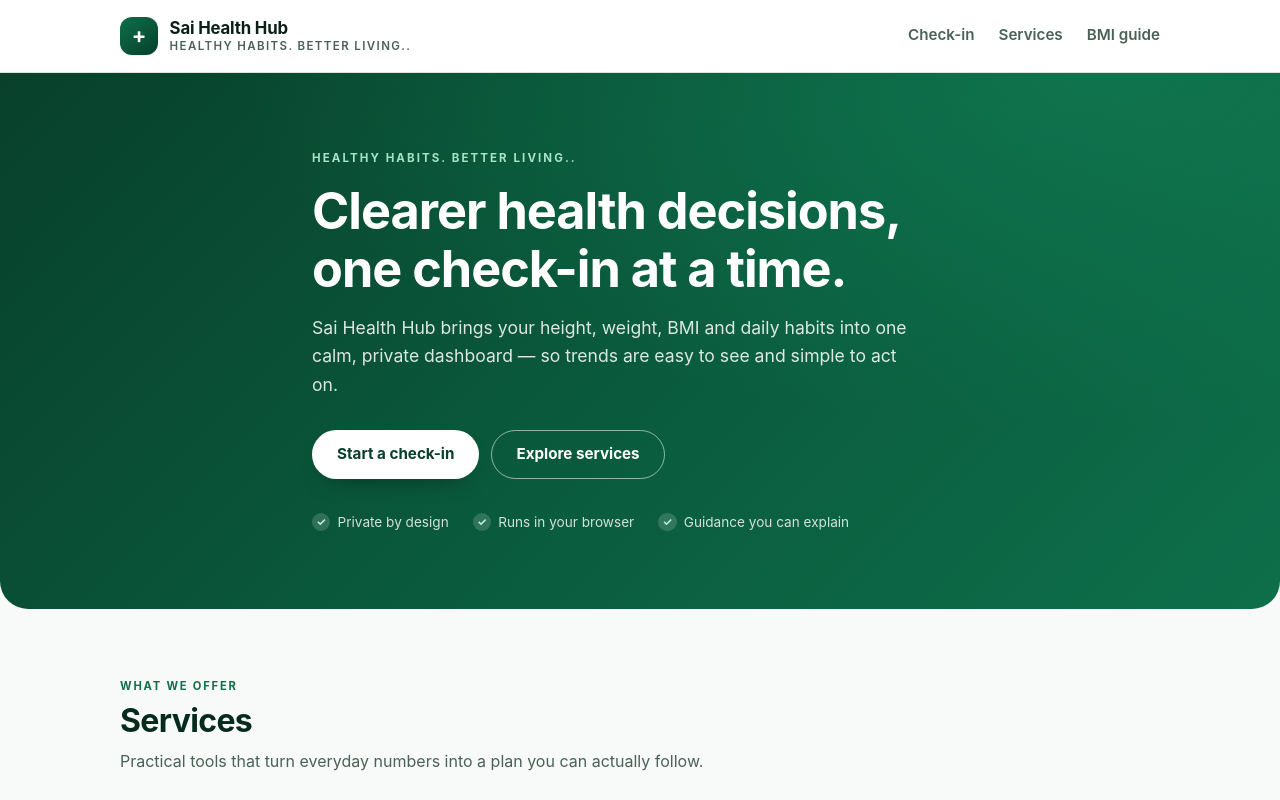
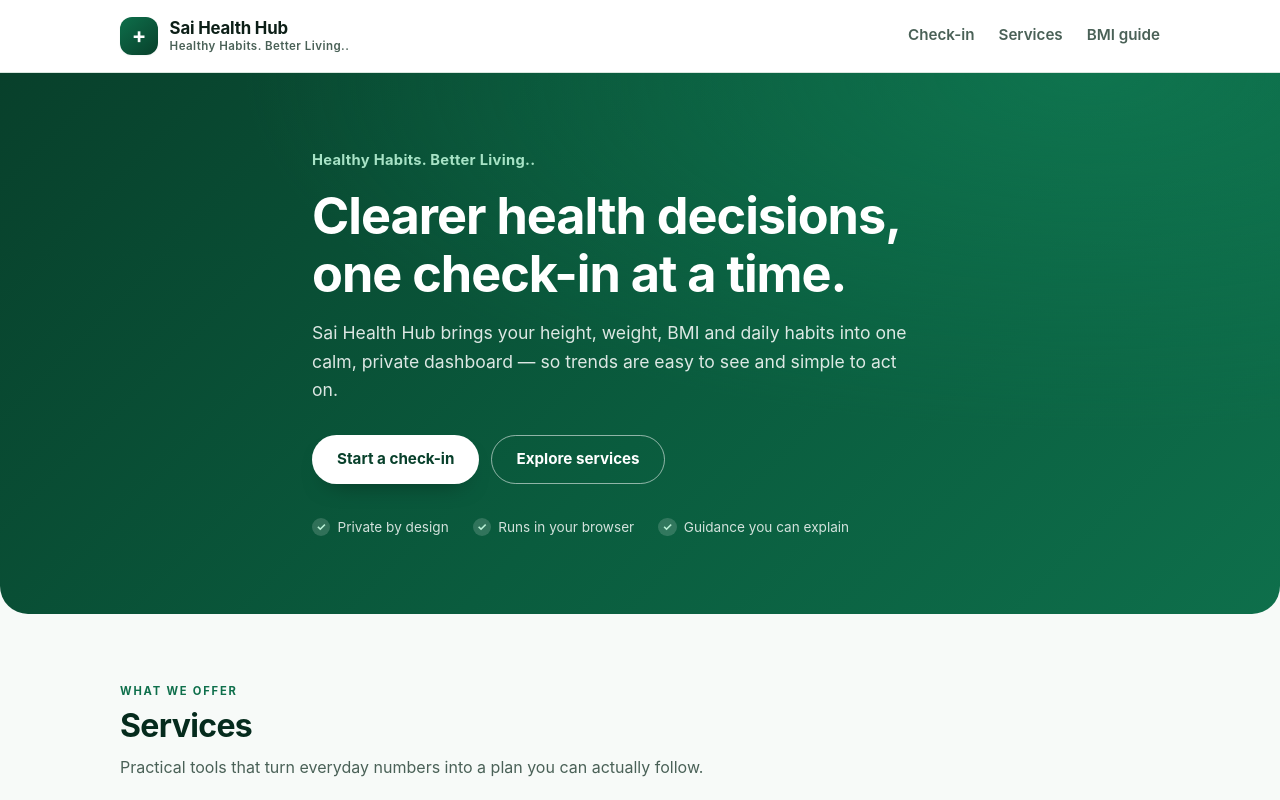
Before and after one commit to anshumohantyyfa-rgb/Sai-Health-Hub-, a website: page public/index.html in a window 1280 px wide. Shown: the top 800 px of the page. Drawn offline with Linux system fonts and the light colour scheme.

Commit message:
AppJet agent update (2 files)
- Edit public/index.html
- Edit public/styles.css

```diff
--- a/public/index.html
+++ b/public/index.html
@@ -35,7 +35,7 @@
     <main id="main">
       <section class="hero">
         <div class="shell hero-inner">
-          <p class="eyebrow">Healthy Habits. Better Living..</p>
+          <p class="tagline">Healthy Habits. Better Living..</p>
           <h1>Clearer health decisions, one check-in at a time.</h1>
           <p class="lede">
             Sai Health Hub brings your height, weight, BMI and daily habits into one calm, private
--- a/public/styles.css
+++ b/public/styles.css
@@ -150,9 +150,9 @@ a {
 }
 
 .brand-tagline {
+  /* Displayed in the approved title case — never force uppercase here. */
   font-size: 0.72rem;
-  text-transform: uppercase;
-  letter-spacing: 0.12em;
+  letter-spacing: 0.04em;
   color: var(--muted);
   font-weight: 600;
 }
@@ -203,6 +203,15 @@ a {
   letter-spacing: 0.18em;
   font-size: 0.72rem;
   font-weight: 700;
+  color: #a7e3c6;
+}
+
+/* The approved tagline keeps its exact casing wherever it appears. */
+.tagline {
+  margin: 0 0 0.9rem;
+  font-size: 0.92rem;
+  font-weight: 650;
+  letter-spacing: 0.02em;
   color: #a7e3c6;
 }
 
@@ -666,8 +675,7 @@ a {
 
 .footer-tagline {
   font-size: 0.72rem;
-  text-transform: uppercase;
-  letter-spacing: 0.14em;
+  letter-spacing: 0.04em;
   color: #a7e3c6;
   font-weight: 650;
 }
```
